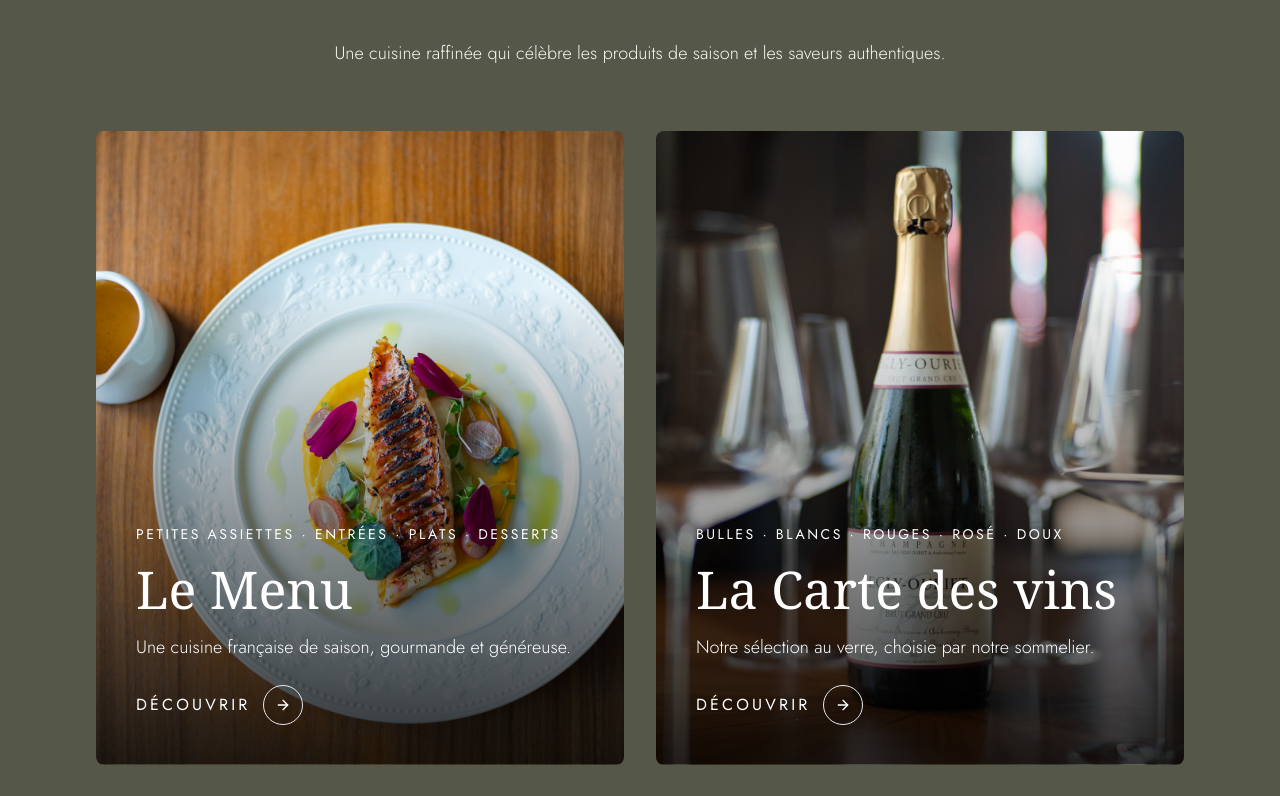
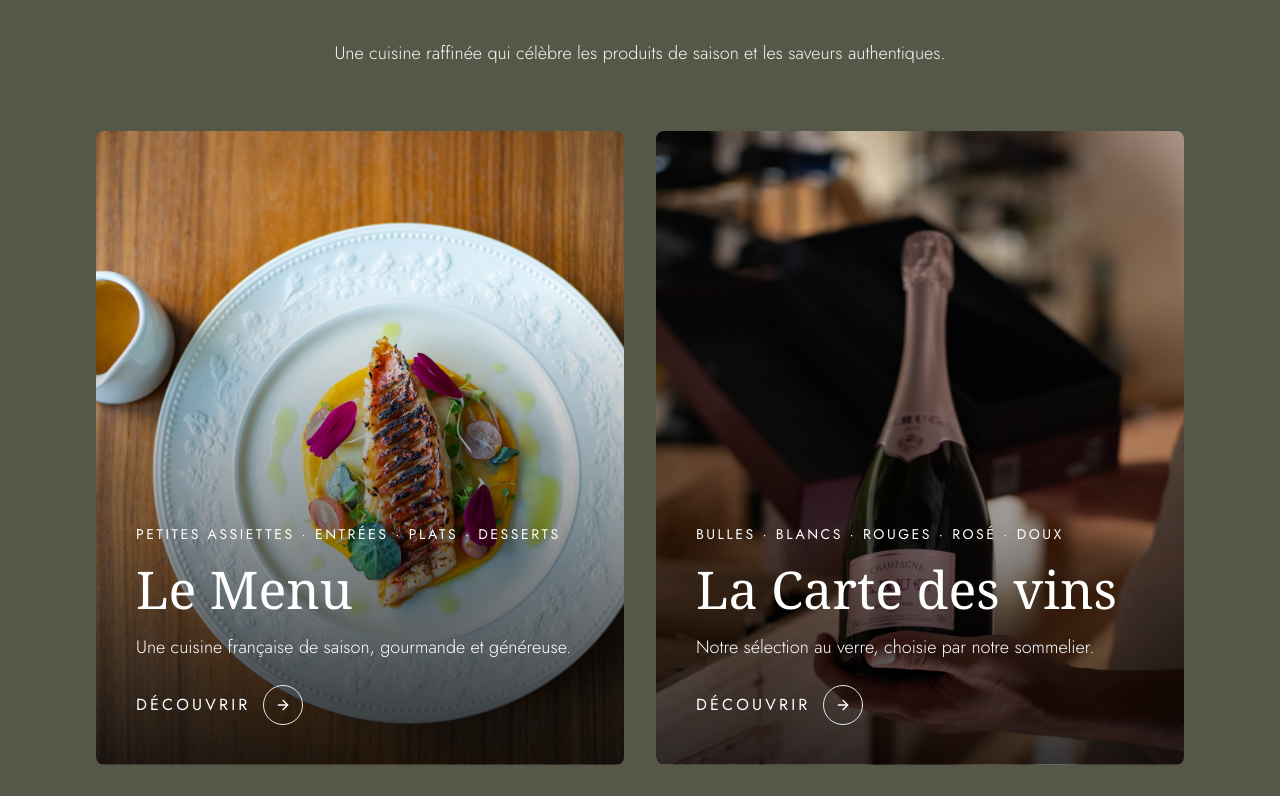
Before and after one commit to DanBttn/noe, a React (Vite) app in the folder project/: page / in a window 1280 px wide. Shown: the part 2364-3160 px from the top of the page. Built offline with nearby package versions, Linux system fonts and the light colour scheme; a web font is replaced by a local one.

Commit message:
Photo du Krug Rosé pour la carte « La Carte des vins »
Co-Authored-By: Claude Opus 5.5 <noreply@anthropic.com>

```diff
--- a/project/src/components/Menu.tsx
+++ b/project/src/components/Menu.tsx
@@ -5,7 +5,7 @@ import { useLanguage } from '../i18n/context';
 
 const TEASER_IMAGES: Record<CardId, string> = {
   menu: '/images/galerie/noe-08.jpg',
-  wine: '/images/galerie/noe-03.jpg',
+  wine: '/images/galerie/noe-14.jpg',
 };
 
 const TEASER_ORDER: CardId[] = ['menu', 'wine'];
--- a/project/src/i18n/translations.ts
+++ b/project/src/i18n/translations.ts
@@ -68,7 +68,7 @@ const fr = {
         text: 'Une cuisine française de saison, gourmande et généreuse.',
       },
       wine: {
-        alt: 'Champagne Egly-Ouriet et verres à vin',
+        alt: 'Champagne Krug Rosé présenté par le sommelier',
         eyebrow: 'Bulles · Blancs · Rouges · Rosé · Doux',
         title: 'La Carte des vins',
         text: 'Notre sélection au verre, choisie par notre sommelier.',
@@ -229,7 +229,7 @@ const en: Dictionary = {
         text: 'Seasonal French cooking, indulgent and generous.',
       },
       wine: {
-        alt: 'Egly-Ouriet Champagne and wine glasses',
+        alt: 'Krug Rosé Champagne presented by the sommelier',
         eyebrow: 'Sparkling · Whites · Reds · Rosé · Sweet',
         title: 'The Wine List',
         text: 'Our wines by the glass, chosen by our sommelier.',
```
